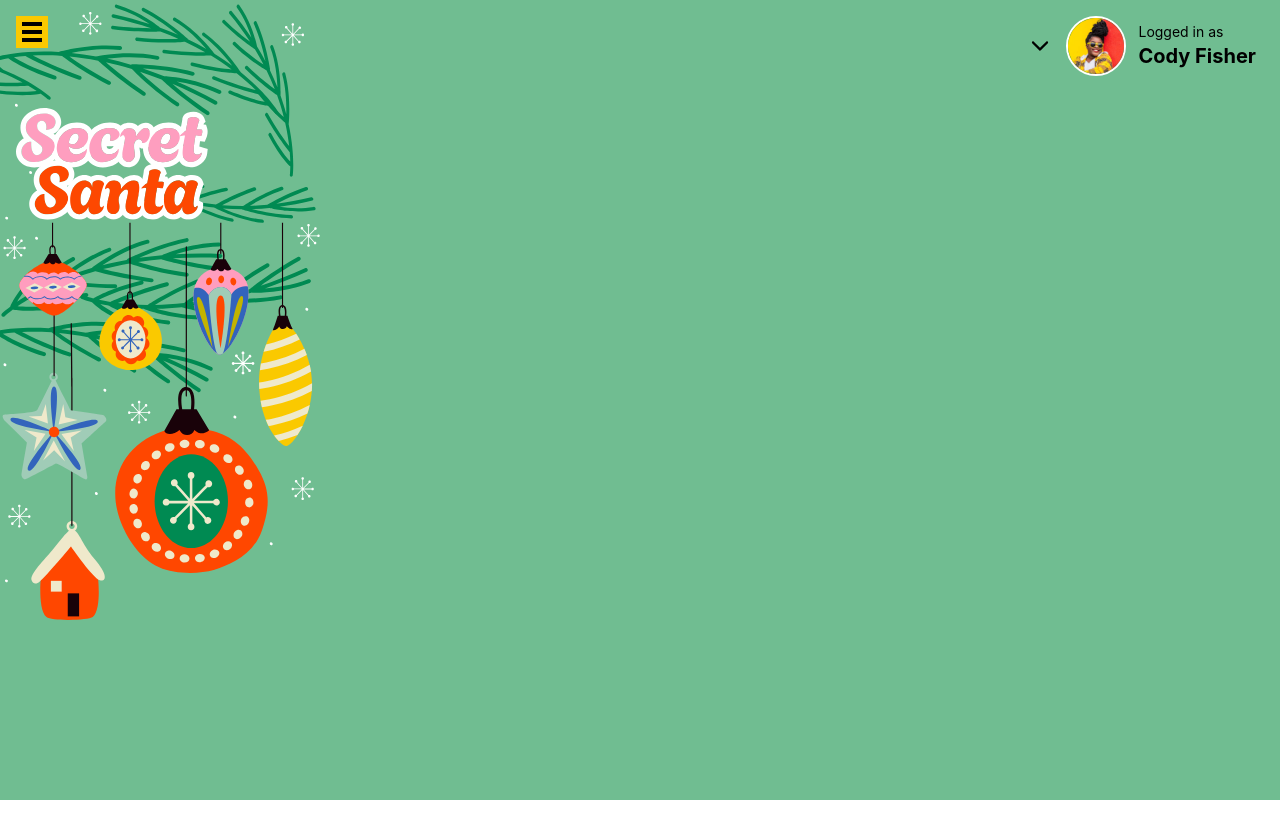
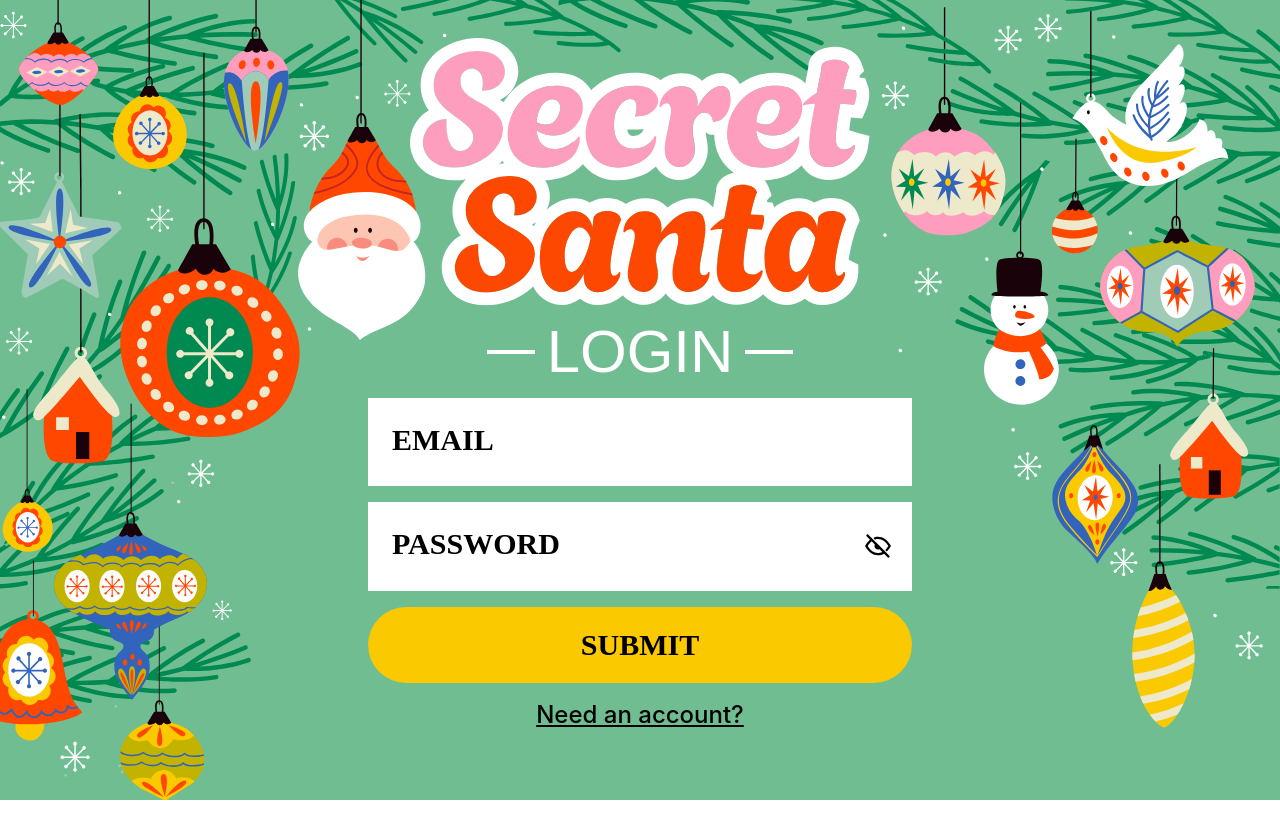
Before and after one commit to ccccchriz/advent-of-css-2023, a React (Vite) app: page /login in a window 1280 px wide. Shown: the top 838 px of the page. Built offline with nearby package versions, Linux system fonts and the light colour scheme; a web font is replaced by a local one.

Commit message:
added react router

```diff
--- a/package.json
+++ b/package.json
@@ -11,7 +11,8 @@
   },
   "dependencies": {
     "react": "^18.2.0",
-    "react-dom": "^18.2.0"
+    "react-dom": "^18.2.0",
+    "react-router-dom": "^6.21.0"
   },
   "devDependencies": {
     "@types/react": "^18.2.15",
--- a/src/main.tsx
+++ b/src/main.tsx
@@ -2,9 +2,22 @@ import React from "react";
 import ReactDOM from "react-dom/client";
 import App from "./App.tsx";
 import "./index.css";
+import { RouterProvider, createBrowserRouter } from "react-router-dom";
+import Authentication from "./pages/authentication/Authentication.tsx";
+
+const router = createBrowserRouter([
+  {
+    path: "/",
+    element: <App />,
+  },
+  {
+    path: "/login",
+    element: <Authentication type="login" />,
+  },
+]);
 
 ReactDOM.createRoot(document.getElementById("root")!).render(
   <React.StrictMode>
-    <App />
+    <RouterProvider router={router} />
   </React.StrictMode>
 );
--- a/src/pages/authentication/Authentication.tsx
+++ b/src/pages/authentication/Authentication.tsx
@@ -1,3 +1,4 @@
+import Footer from "../../components/Footer/Footer.tsx";
 import { authComponents } from "./authComponents.tsx";
 
 type authProps = {
@@ -6,6 +7,7 @@ type authProps = {
 
 export default function Authentication({ type }: authProps) {
   return (
+    <>
       <main className="w-full min-h-screen lg:bg-[url('/website/bg__auth.svg')] bg-cover bg-no-repeat grid place-items-center bg-silverTree dark:bg-nileBlue">
         <section className="grid place-items-center gap-4 w-full max-w-xl px-4">
           <h1 className="sr-only">Secret Santa</h1>
@@ -16,5 +18,7 @@ export default function Authentication({ type }: authProps) {
           {authComponents[type].node}
         </section>
       </main>
+      <Footer />
+    </>
   );
 }
```
Also changed, not shown: 1 other file (tests, documents, lock files or other folders). Lines whose indentation alone changed are shown as unchanged.
